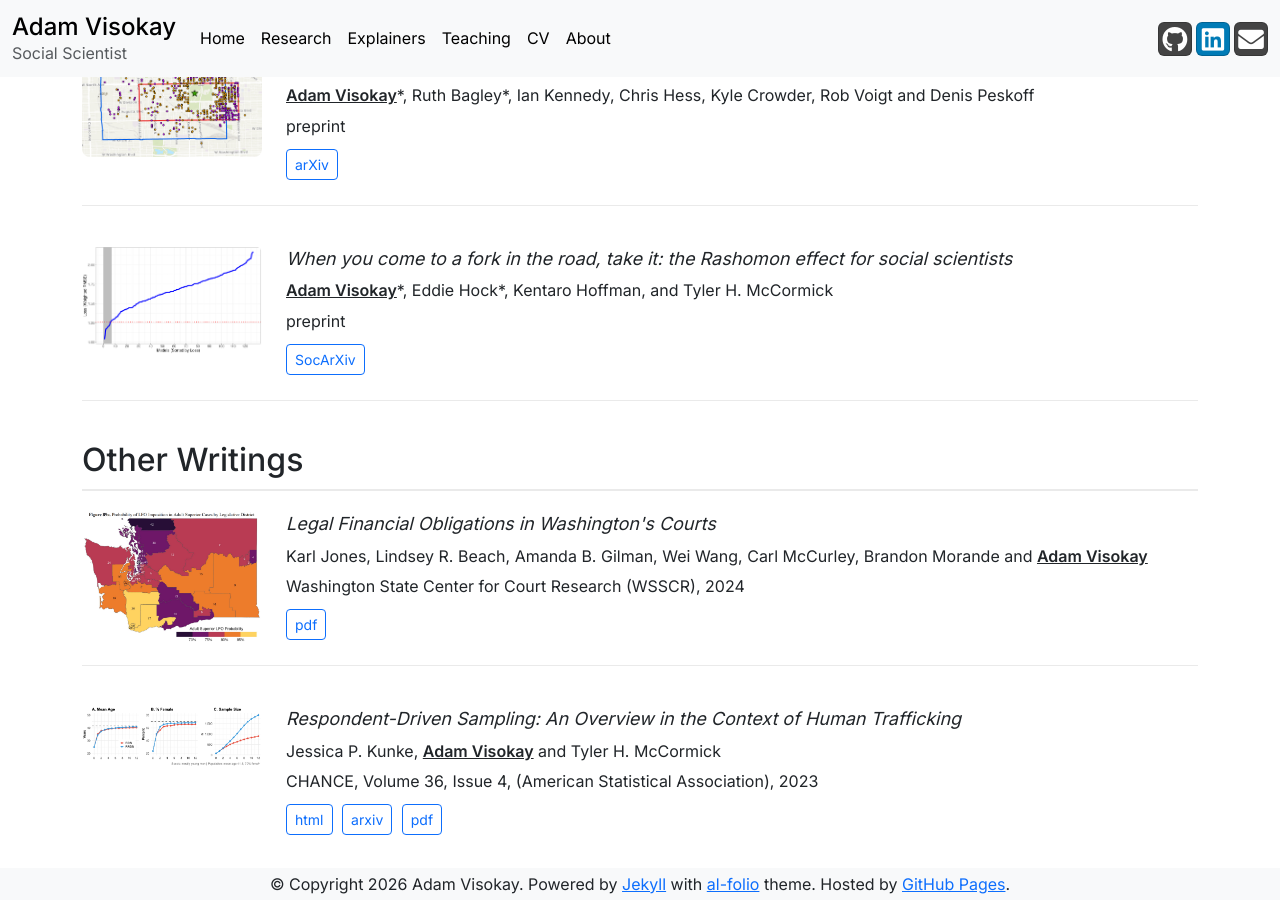
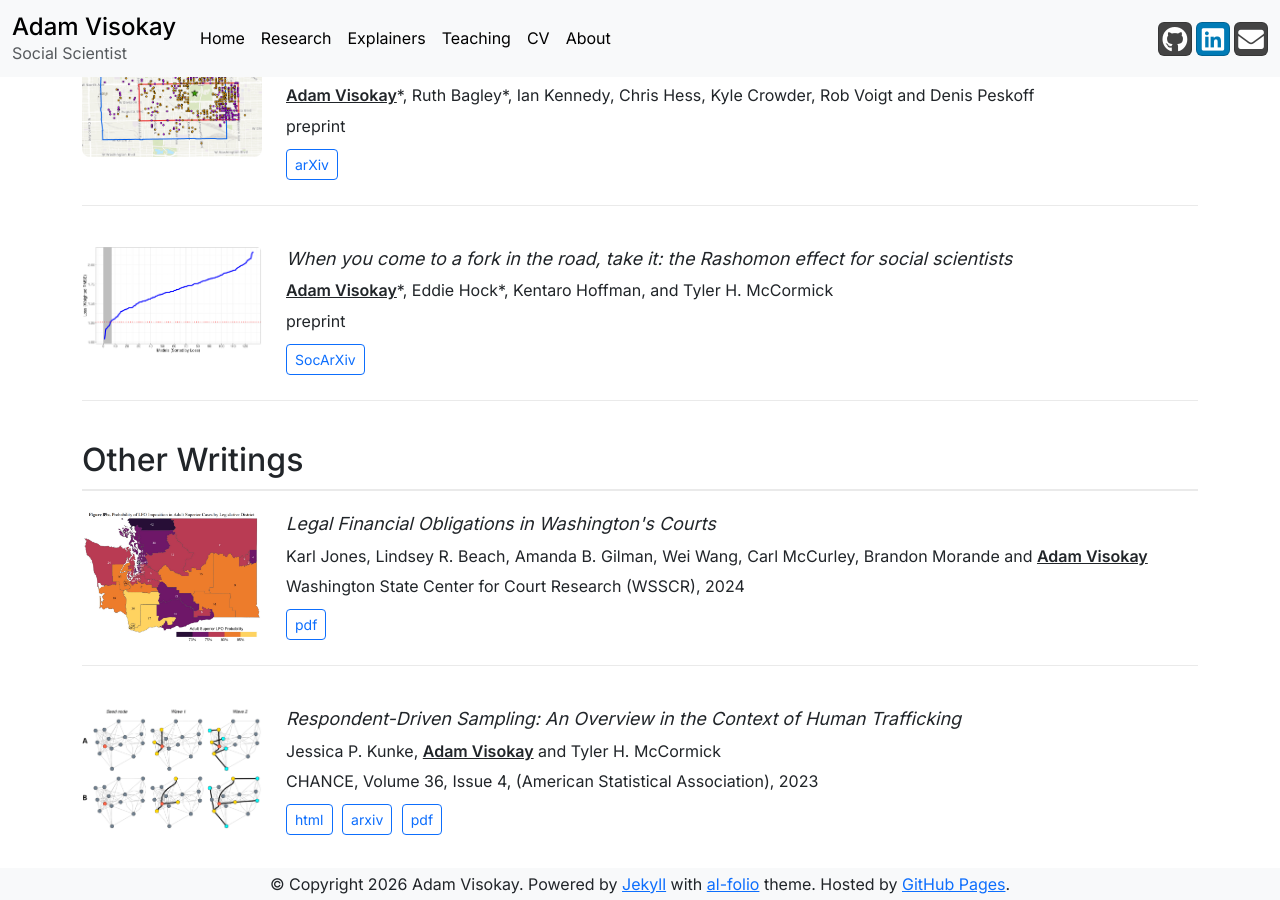
Before and after one commit to avisokay/avisokay.github.io, a Jekyll site: the page built from research.html, in a window 1280 px wide and 900 px high, scrolled down 1393 px. Built offline with Jekyll 4.4.1, drawn with Linux system fonts in a browser that asks for light colours; nearby versions of some CDN libraries.

Commit message:
updated images for rrds papers

```diff
--- a/_includes/research.md
+++ b/_includes/research.md
@@ -147,7 +147,7 @@
         </div>
 
         <div class="publication-content">
-            <img src="/assets/img/publication_preview/rrds.png" class="publication-image" alt="RRDS Publication">
+            <img src="/assets/img/publication_preview/rrds_search.png" class="publication-image" alt="RRDS Publication">
             <div class="publication-text">
                 <div class="title">Respondent-Driven Sampling: An Overview in the Context of Human Trafficking</div>
                 <div class="author">
```
Also changed, not shown: assets/img/publication_preview/rrds_search.png (added), 3 other files.
